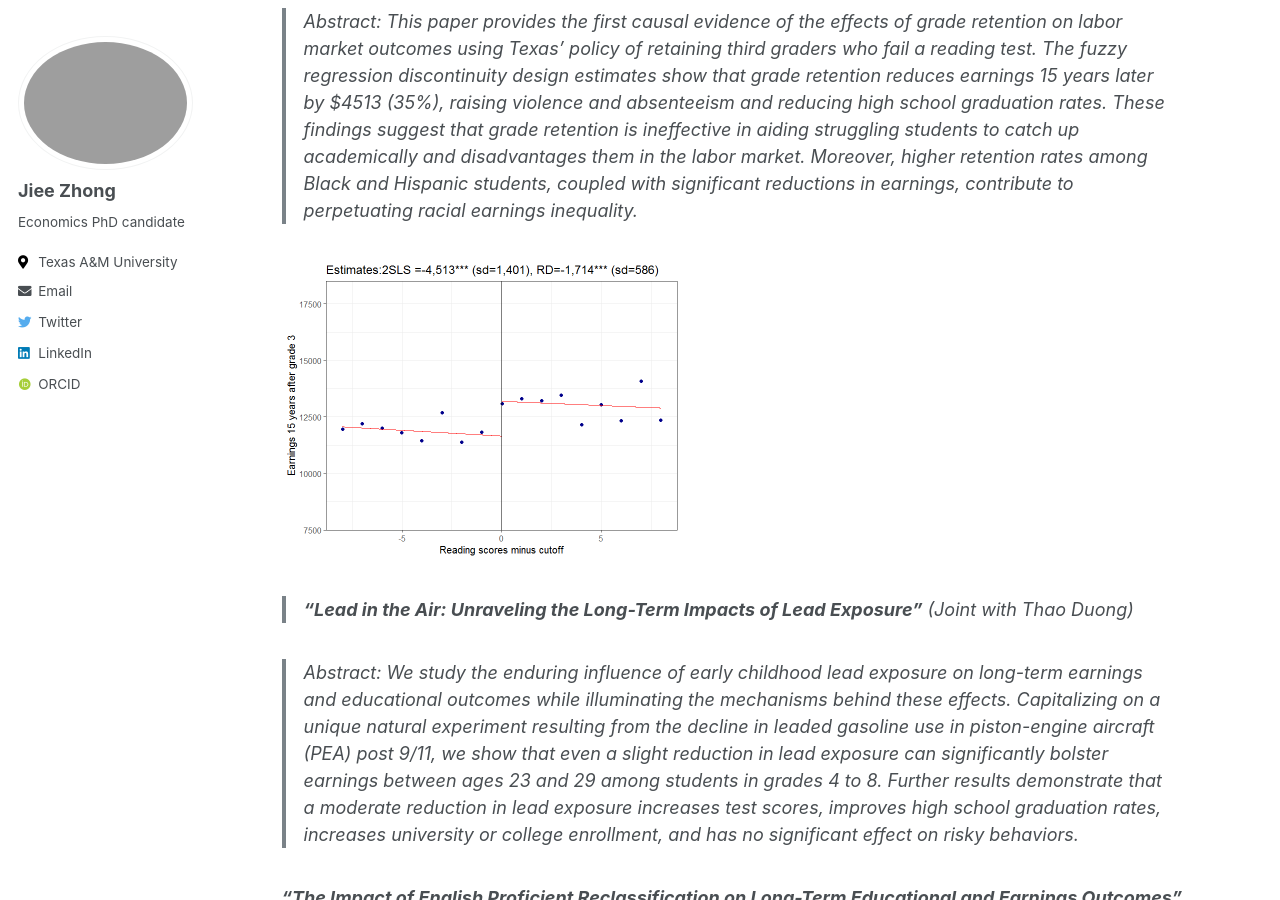
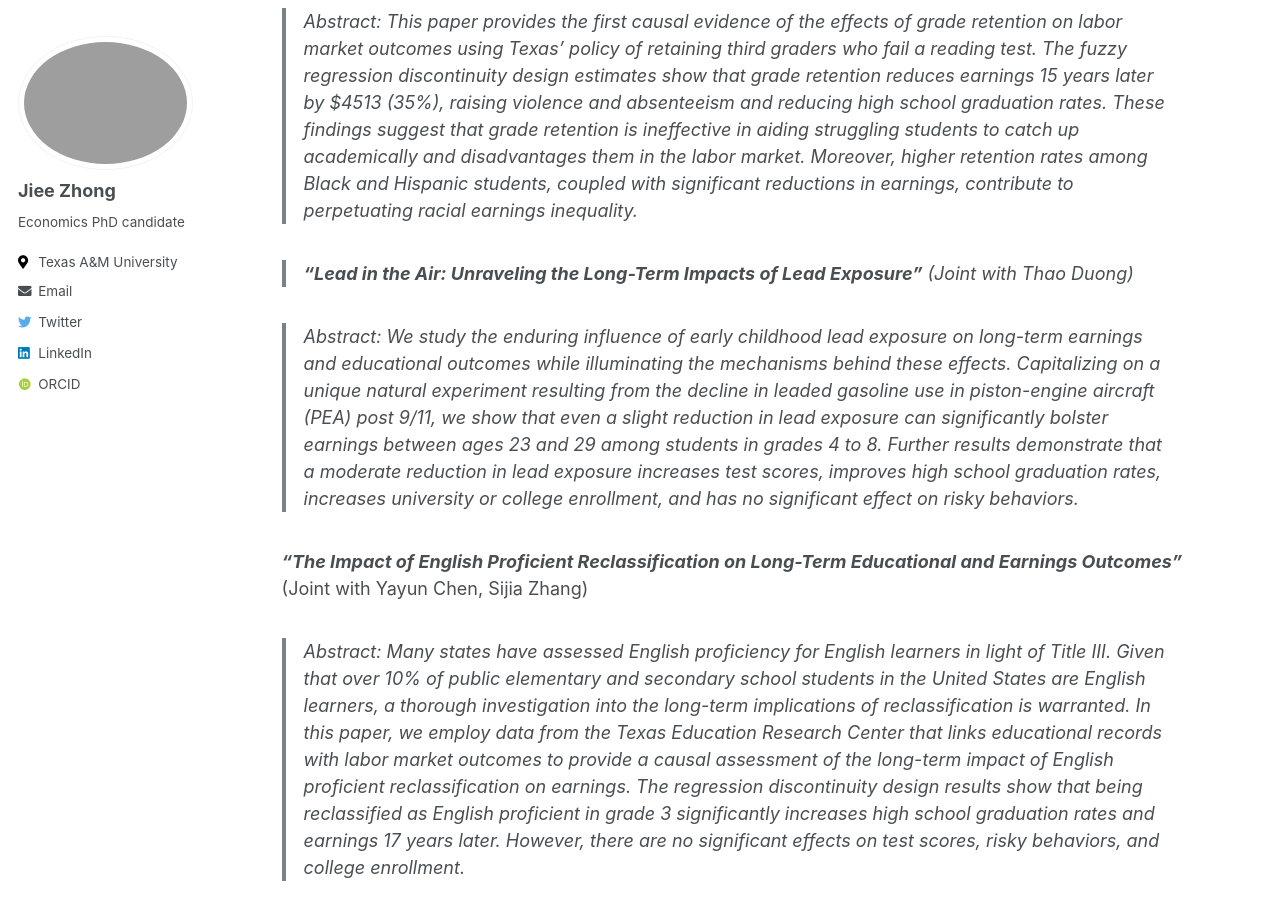
Before and after one commit to jieezhong/jieezhong.github.io, a Jekyll site: the page built from _pages/research.md, in a window 1280 px wide and 900 px high, scrolled down 934 px. Built offline with Jekyll 4.4.1, drawn with Linux system fonts in a browser that asks for light colours; some web fonts are replaced.

Commit message:
Update research.md

```diff
--- a/_pages/research.md
+++ b/_pages/research.md
@@ -23,9 +23,6 @@ Revise and Resubmit to <ins> American Economic Journal: Applied Economics </ins>
 
 > Abstract: This paper provides the first causal evidence of the effects of grade retention on labor market outcomes using Texas’ policy of retaining third graders who fail a reading test. The fuzzy regression discontinuity design estimates show that grade retention reduces earnings 15 years later by $4513 (35%), raising violence and absenteeism and reducing high school graduation rates. These findings suggest that grade retention is ineffective in aiding struggling students to catch up academically and disadvantages them in the labor market. Moreover, higher retention rates among Black and Hispanic students, coupled with significant reductions in earnings, contribute to perpetuating racial earnings inequality.
 
-<img src='/images/research/wage15y_all(ch).png' width='400'>
-
-
 > ***"Lead in the Air: Unraveling the Long-Term Impacts of Lead Exposure"*** (Joint with Thao Duong)
 
 > Abstract: We study the enduring influence of early childhood lead exposure on long-term earnings and educational outcomes while illuminating the mechanisms behind these effects. Capitalizing on a unique natural experiment resulting from the decline in leaded gasoline use in piston-engine aircraft (PEA) post 9/11, we show that even a slight reduction in lead exposure can significantly bolster earnings between ages 23 and 29 among students in grades 4 to 8. Further results demonstrate that a moderate reduction in lead exposure increases test scores, improves high school graduation rates, increases university or college enrollment, and has no significant effect on risky behaviors.
```
